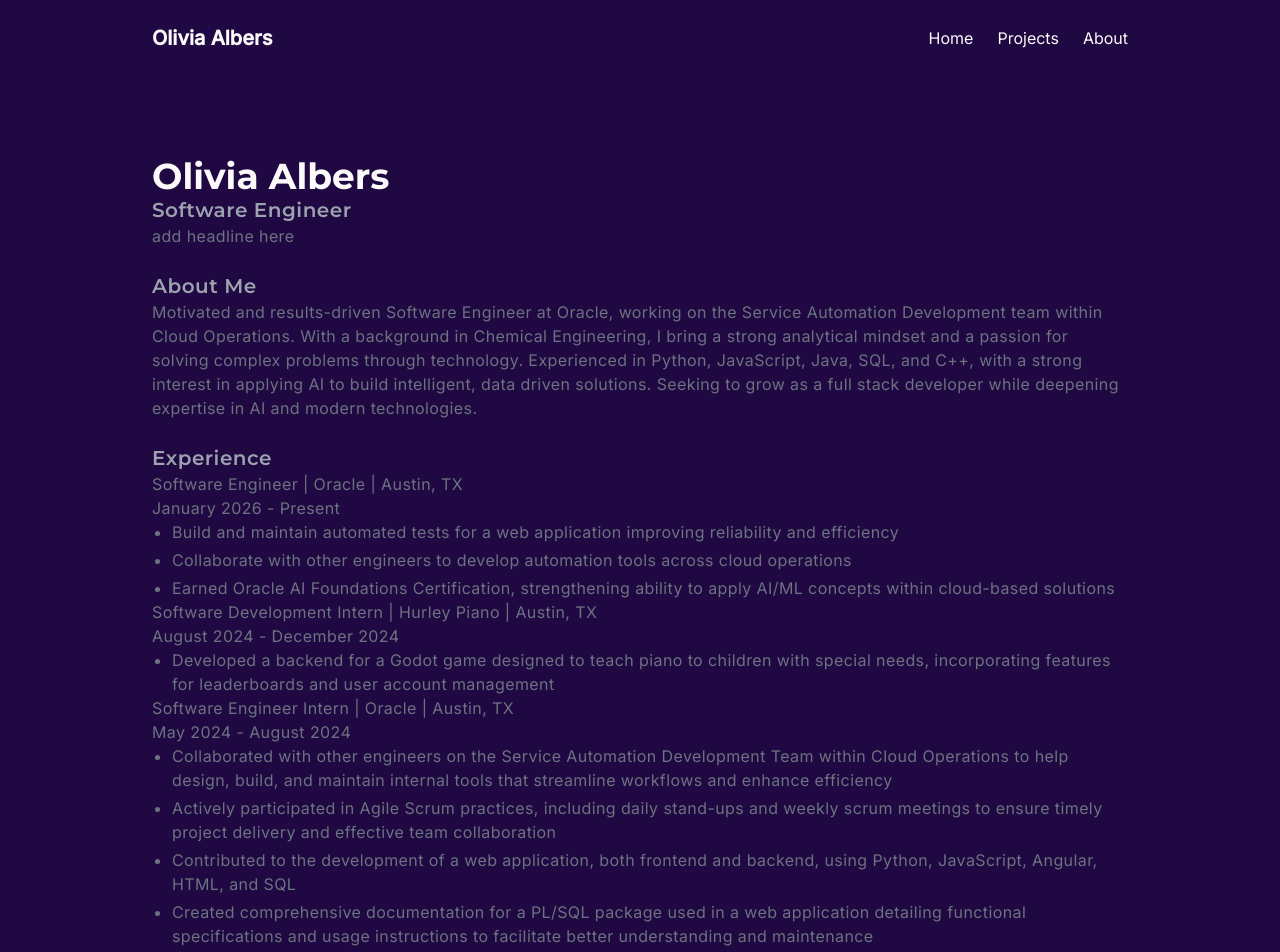
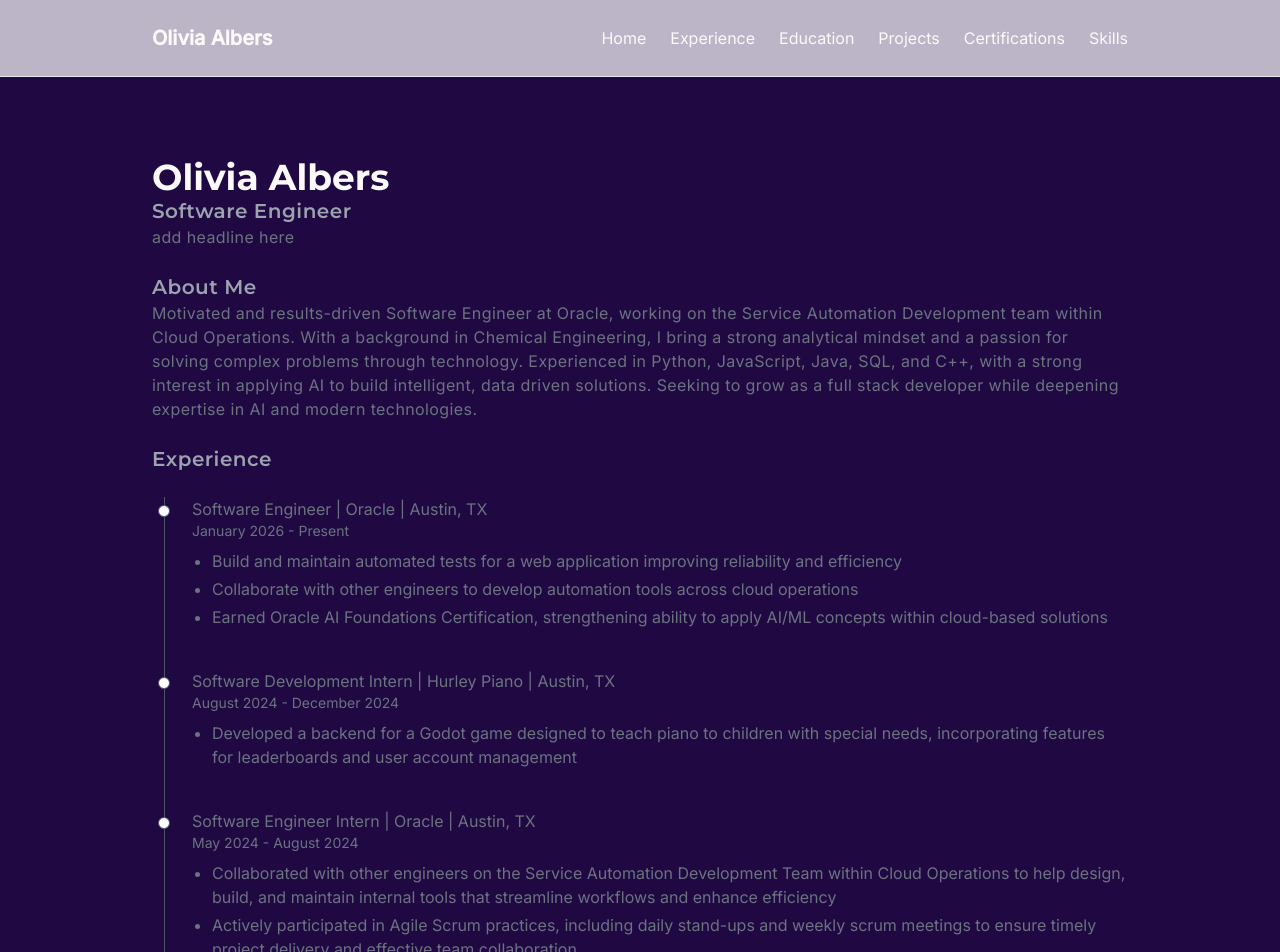
Before and after one commit to oliviajalbers/portfolioWebsite, a Next.js app in the folder my-portfolio/: page / in a window 1280 px wide. Shown: the top 952 px of the page. Built offline with nearby package versions, Linux system fonts and the light colour scheme.

Commit message:
personal site

```diff
--- a/my-portfolio/app/globals.css
+++ b/my-portfolio/app/globals.css
@@ -26,3 +26,7 @@ body {
   color: var(--foreground);
   font-family: Arial, Helvetica, sans-serif;
 }
+
+html {
+  scroll-behavior: smooth;
+}
--- a/my-portfolio/app/page.js
+++ b/my-portfolio/app/page.js
@@ -7,7 +7,7 @@ export default function Home() {
         <h3 className="text-base text-gray-500 tracking-wide">add headline here</h3>
       </div>
       <br></br>
-      <div>
+      <div id="aboutMe">
         <h2 className="text-xl text-gray-400 tracking-wide font-heading">About Me</h2>
         <p className="text-base text-gray-500 tracking-wide">
           Motivated and results-driven Software Engineer at Oracle, working on the Service Automation Development team within Cloud Operations. With a background in Chemical
@@ -17,40 +17,105 @@ export default function Home() {
         </p>
       </div>
       <br></br>
+      <div id="experience" className="scroll-mt-40">
+        <h2 className="text-xl text-gray-400 tracking-wide font-heading mb-6">
+          Experience
+        </h2>
+
+        <div className="relative">
+
+          {/* CONTINUOUS LINE */}
+          <div className="absolute left-3 top-0 bottom-0 w-px bg-gray-600"></div>
+
+          <div className="space-y-10">
+
+            {/* ITEM */}
+            <div className="grid grid-cols-[24px_1fr] gap-4">
+
+              {/* LEFT COLUMN (dot centered on line) */}
+              <div className="relative flex justify-center">
+                <div className="w-3 h-3 bg-white border border-gray-600 rounded-full mt-2 z-10"></div>
+              </div>
+
+              {/* RIGHT COLUMN (text) */}
               <div>
-        <h2 className="text-xl text-gray-400 tracking-wide font-heading">Experience</h2>
-        <h3 className="text-base text-gray-500 tracking-wide">Software Engineer | Oracle | Austin, TX</h3>
-        <h3 className="text-base text-gray-500 tracking-wide">January 2026 - Present</h3>
+                <h3 className="text-base text-gray-500">
+                  Software Engineer | Oracle | Austin, TX
+                </h3>
+                <p className="text-sm text-gray-500 mb-2">
+                  January 2026 - Present
+                </p>
                 <ul className="list-disc pl-5 space-y-1">
-          <li className="text-base text-gray-500 tracking-wide">Build and maintain automated tests for a web application improving reliability and efficiency</li>
-          <li className="text-base text-gray-500 tracking-wide">Collaborate with other engineers to develop automation tools across cloud operations </li>
-          <li className="text-base text-gray-500 tracking-wide">Earned Oracle AI Foundations Certification, strengthening ability to apply AI/ML concepts within cloud-based solutions</li>
-        </ul>
-         <h3 className="text-base text-gray-500 tracking-wide">Software Development Intern | Hurley Piano | Austin, TX</h3>
-        <h3 className="text-base text-gray-500 tracking-wide">August 2024 - December 2024</h3>
-        <ul className="list-disc pl-5 space-y-1">
-          <li className="text-base text-gray-500 tracking-wide">Developed a backend for a Godot game designed to teach piano to children with special needs, incorporating features
-            for leaderboards and user account management</li>
-        </ul>
-        <h3 className="text-base text-gray-500 tracking-wide">Software Engineer Intern | Oracle | Austin, TX</h3>
-        <h3 className="text-base text-gray-500 tracking-wide">May 2024 - August 2024</h3>
-        <ul className="list-disc pl-5 space-y-1">
-          <li className="text-base text-gray-500 tracking-wide">Collaborated with other engineers on the Service Automation Development Team within Cloud Operations to help design,
-            build, and maintain internal tools that streamline workflows and enhance efficiency
+                  <li className="text-gray-500">
+                    Build and maintain automated tests for a web application improving reliability and efficiency
                   </li>
-          <li className="text-base text-gray-500 tracking-wide">Actively participated in Agile Scrum practices, including daily stand-ups and weekly scrum meetings to ensure timely
-            project delivery and effective team collaboration
+                  <li className="text-gray-500">
+                    Collaborate with other engineers to develop automation tools across cloud operations
                   </li>
-          <li className="text-base text-gray-500 tracking-wide">Contributed to the development of a web application, both frontend and backend, using Python, JavaScript, Angular, HTML,
-            and SQL
-          </li>
-          <li className="text-base text-gray-500 tracking-wide">Created comprehensive documentation for a PL/SQL package used in a web application detailing functional specifications
-            and usage instructions to facilitate better understanding and maintenance
+                  <li className="text-gray-500">
+                    Earned Oracle AI Foundations Certification, strengthening ability to apply AI/ML concepts within cloud-based solutions
                   </li>
                 </ul>
               </div>
+
+            </div>
+
+            {/* ITEM */}
+            <div className="grid grid-cols-[24px_1fr] gap-4">
+              <div className="relative flex justify-center">
+                <div className="w-3 h-3 bg-white border border-gray-600 rounded-full mt-2 z-10"></div>
+              </div>
+
+              <div>
+                <h3 className="text-base text-gray-500">
+                  Software Development Intern | Hurley Piano | Austin, TX
+                </h3>
+                <p className="text-sm text-gray-500 mb-2">
+                  August 2024 - December 2024
+                </p>
+                <ul className="list-disc pl-5 space-y-1">
+                  <li className="text-gray-500">
+                    Developed a backend for a Godot game designed to teach piano to children with special needs, incorporating features for leaderboards and user account management
+                  </li>
+                </ul>
+              </div>
+            </div>
+
+            {/* ITEM */}
+            <div className="grid grid-cols-[24px_1fr] gap-4">
+              <div className="relative flex justify-center">
+                <div className="w-3 h-3 bg-white border border-gray-600 rounded-full mt-2 z-10"></div>
+              </div>
+
+              <div>
+                <h3 className="text-base text-gray-500">
+                  Software Engineer Intern | Oracle | Austin, TX
+                </h3>
+                <p className="text-sm text-gray-500 mb-2">
+                  May 2024 - August 2024
+                </p>
+                <ul className="list-disc pl-5 space-y-1">
+                  <li className="text-gray-500">
+                    Collaborated with other engineers on the Service Automation Development Team within Cloud Operations to help design, build, and maintain internal tools that streamline workflows and enhance efficiency
+                  </li>
+                  <li className="text-gray-500">
+                    Actively participated in Agile Scrum practices, including daily stand-ups and weekly scrum meetings to ensure timely project delivery and effective team collaboration
+                  </li>
+                  <li className="text-gray-500">
+                    Contributed to the development of a web application, both frontend and backend, using Python, JavaScript, Angular, HTML, and SQL
+                  </li>
+                  <li className="text-gray-500">
+                    Created comprehensive documentation for a PL/SQL package used in a web application detailing functional specifications and usage instructions to facilitate better understanding and maintenance
+                  </li>
+                </ul>
+              </div>
+            </div>
+          </div>
+        </div>
+      </div>
+
       <br></br>
-      <div>
+      <div id="education">
         <h2 className="text-xl text-gray-400 tracking-wide font-heading">Education</h2>
         <h3 className="text-base text-gray-500 tracking-wide">Bachelor of Science - Software Development</h3>
         <h3 className="text-base text-gray-500 tracking-wide">Austin Community College | Austin, TX | Dec 2025</h3>
@@ -60,12 +125,12 @@ export default function Home() {
         <h3 className="text-base text-gray-500 tracking-wide">Miami University | Oxford, OH | May 2019</h3>
       </div>
       <br></br>
-      <div>
+      <div id="projects">
         <h2 className="text-xl text-gray-400 tracking-wide font-heading">Projects</h2>
         <p className="text-base text-gray-500 tracking-wide">coming soon</p>
       </div>
       <br></br>
-      <div>
+      <div id="certifications">
         <h2 className="text-xl text-gray-400 tracking-wide font-heading">Certifications</h2>
         <p className="text-base text-gray-500 tracking-wide">Cypress Automation Testing Framework | Coursera | Mar 2026</p>
         <p className="text-base text-gray-500 tracking-wide">Oracle Cloud Infrastructure AI Foundations | Oracle | Feb 2026</p>
@@ -74,7 +139,7 @@ export default function Home() {
         <p className="text-base text-gray-500 tracking-wide">Introduction to Computer Science | Harvard University | Nov 2022</p>
       </div>
       <br></br>
-      <div>
+      <div id="skills">
         <h2 className="text-xl text-gray-400 tracking-wide font-heading">Skills</h2>
         <p className="text-base text-gray-500 tracking-wide">Languages: Python, JavaScript, Java, C++, SQL</p>
       </div>
--- a/my-portfolio/components/Navbar.js
+++ b/my-portfolio/components/Navbar.js
@@ -2,14 +2,26 @@
 
 import Link from "next/link";
 
+function scrollToSection(id) {
+  const section = document.getElementById(id);
+  if (section) {
+    section.scrollIntoView({ behavior: "smooth", block: "start" });
+  }
+}
+
 export default function Navbar() {
   return (
-    <nav className="flex justify-between items-center p-6 max-w-5xl mx-auto">
-      <h1 className="text-xl font-bold">Olivia Albers</h1>
-      <div className="space-x-6">
-        <Link href="/">Home</Link>
-        <Link href="/projects">Projects</Link>
-        <Link href="/about">About</Link>
+    <nav className="sticky top-0 z-50 bg-white/70 backdrop-blur-md border-b border-gray-200 w-full">
+      <div className="flex justify-between items-center p-6 max-w-5xl mx-auto">
+        <h1 className="text-xl font-bold">Olivia Albers</h1>
+        <div className="space-x-6">
+          <Link href="/">Home</Link>
+          <Link href="#experience" onClick={() => scrollToSection("experience")}>Experience</Link>
+          <Link href="#education" onClick={() => scrollToSection("education")}>Education</Link>
+          <Link href="#projects" onClick={() => scrollToSection("projects")}>Projects</Link>
+          <Link href="#certifications" onClick={() => scrollToSection("certifications")}>Certifications</Link>
+          <Link href="#skills" onClick={() => scrollToSection("skills")}>Skills</Link>
+        </div>
       </div>
     </nav>
   );
```
Lines whose indentation alone changed are shown as unchanged.
